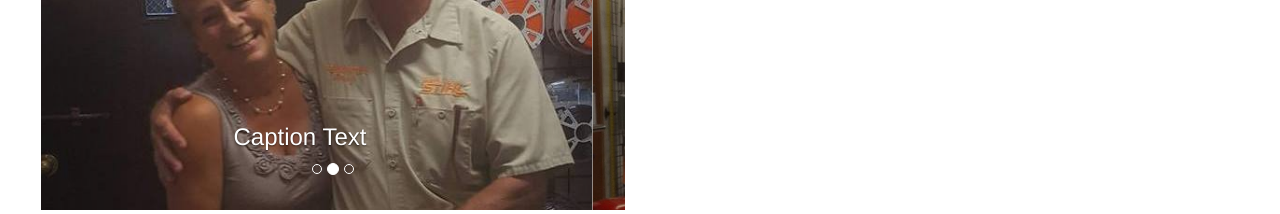
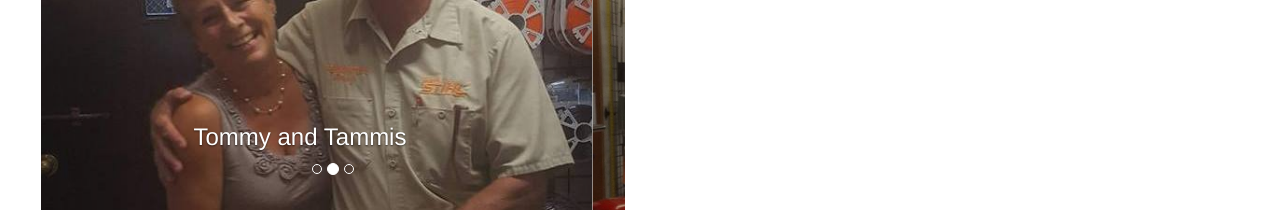
Before and after one commit to rigganhart/pennington, a website: page index.html in a window 1280 px wide. Shown: the part 1400-1614 px from the top of the page. Drawn offline with nearby package versions, Linux system fonts and the light colour scheme.

Commit message:
added captions

```diff
--- a/index.html
+++ b/index.html
@@ -80,19 +80,19 @@
                     <div class="item active">
                         <img src="images/pennington 1.jpg" class="img-responsive" alt="...">
                         <div class="carousel-caption">
-                            <h3>Caption Text</h3>
+                            <h3>Tommy and Tammis</h3>
                         </div>
                     </div>
                     <div class="item">
                         <img src="images/kent.jpg"  alt="...">
                         <div class="carousel-caption">
-                            <h3>Caption Text</h3>
+                            <h3>Kent</h3>
                         </div>
                     </div>
                     <div class="item">
                         <img src="images/bring your dog to work.jpg" class="img-responsive" alt="...">
                         <div class="carousel-caption">
-                            <h3>Caption Text</h3>
+                            <h3>Bring your pet to work day!</h3>
                         </div>
                     </div>
                 </div>
```
